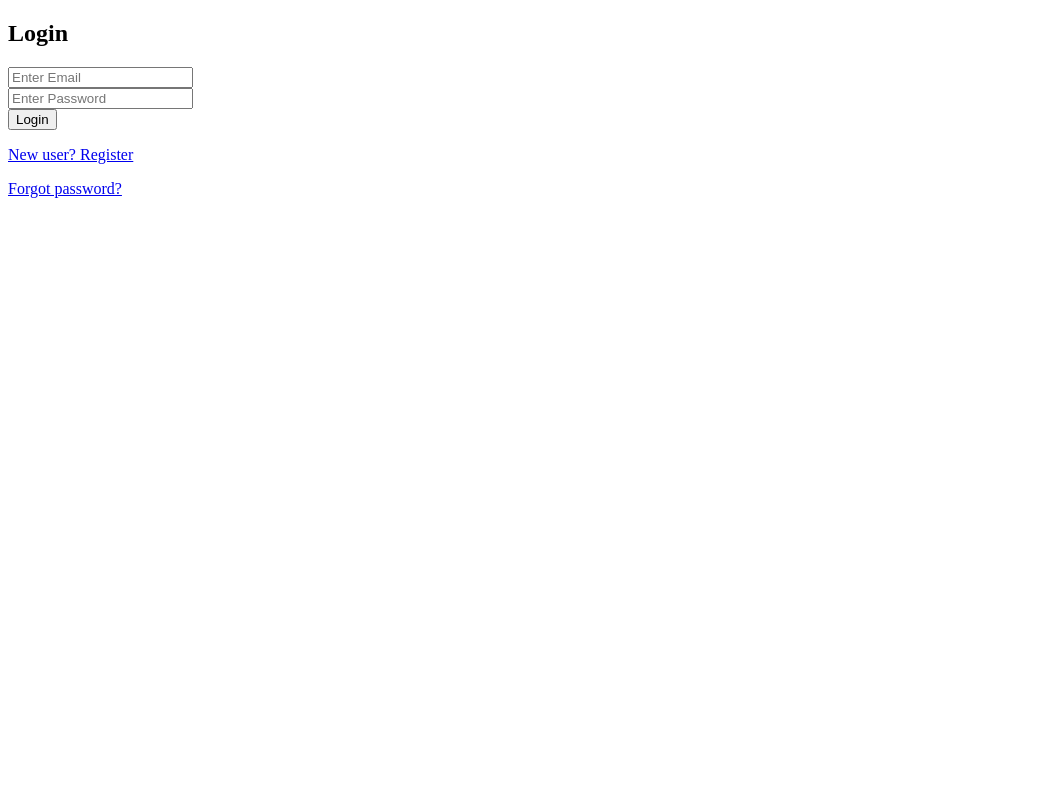
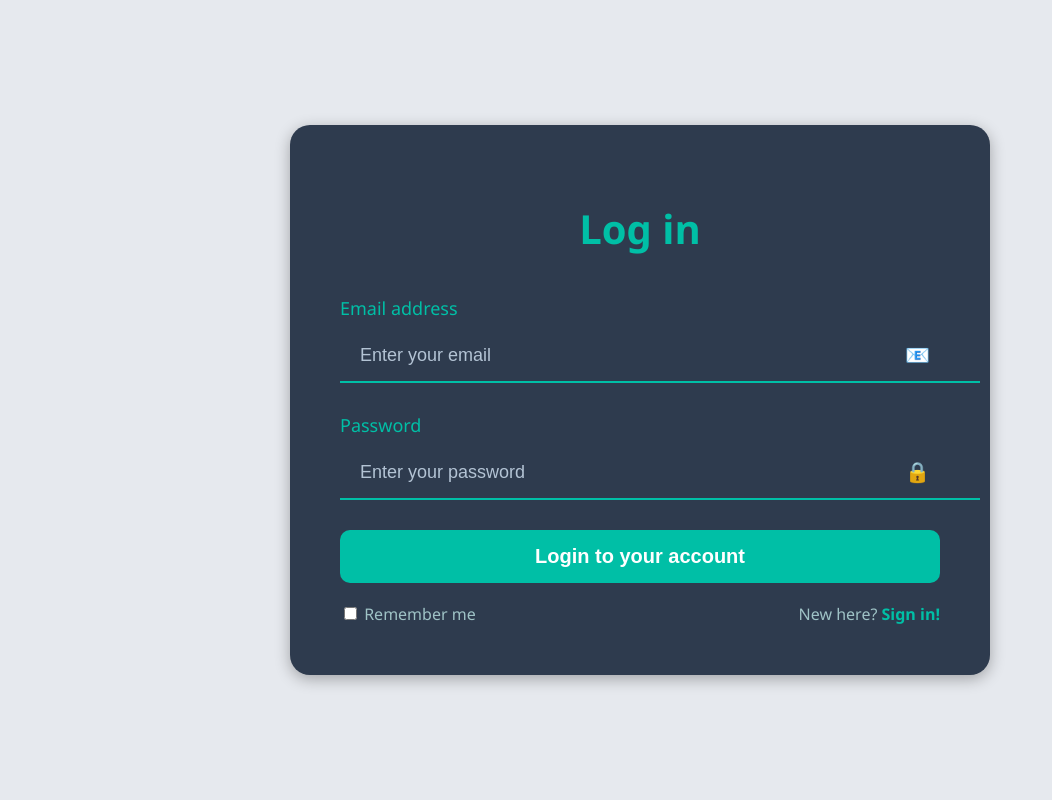
Before and after one commit to ManishKumar4595/python-password-manager, a Flask app: page /login in a window 1280 px wide. Shown: the whole page, without its empty margins (0-1052 px from the left). Run offline with Flask 3, Linux system fonts and the light colour scheme.

Commit message:
Update login.html

```diff
--- a/templates/login.html
+++ b/templates/login.html
@@ -1,23 +1,131 @@
 <!DOCTYPE html>
-<html>
+<html lang="en">
 <head>
+  <meta charset="UTF-8" />
   <title>Login | Password Manager</title>
+  <style>
+    body {
+      margin: 0;
+      height: 100vh;
+      background-color: #e6e9ee;
+      font-family: 'Segoe UI', Tahoma, Geneva, Verdana, sans-serif;
+      display: flex;
+      justify-content: center;
+      align-items: center;
+    }
+
+    .login-box {
+      background-color: #2e3b4e;
+      width: 60%;
+      max-width: 600px;
+      border-radius: 20px;
+      box-shadow: 0 4px 15px rgba(0,0,0,0.3);
+      padding: 50px;
+      color: #00bfa6;
+    }
+
+    h1 {
+      text-align: center;
+      font-size: 40px;
+      margin-bottom: 40px;
+    }
+
+    .form-group {
+      margin-bottom: 30px;
+      position: relative;
+    }
+
+    label {
+      display: block;
+      font-size: 18px;
+      margin-bottom: 10px;
+      color: #00bfa6;
+    }
+
+    input[type="email"],
+    input[type="password"] {
+      width: 100%;
+      padding: 15px 20px;
+      border: none;
+      border-bottom: 2px solid #00bfa6;
+      background-color: transparent;
+      color: white;
+      font-size: 18px;
+      outline: none;
+    }
+
+    input::placeholder {
+      color: #b3c3d4;
+    }
+
+    button {
+      width: 100%;
+      background-color: #00bfa6;
+      color: white;
+      border: none;
+      border-radius: 10px;
+      padding: 15px;
+      font-size: 20px;
+      font-weight: bold;
+      cursor: pointer;
+      transition: 0.3s;
+    }
+
+    button:hover {
+      background-color: #009b88;
+    }
+
+    .extra {
+      margin-top: 20px;
+      display: flex;
+      justify-content: space-between;
+      color: #9fc3c6;
+      font-size: 16px;
+    }
+
+    .extra a {
+      color: #00bfa6;
+      text-decoration: none;
+      font-weight: bold;
+    }
+
+    .extra a:hover {
+      text-decoration: underline;
+    }
+
+    .icon {
+      position: absolute;
+      right: 10px;
+      top: 45px;
+      font-size: 20px;
+      color: #00bfa6;
+    }
+
+  </style>
 </head>
 <body>
-  <h2>Login</h2>
-  <form method="POST">
-    <input type="email" name="email" placeholder="Enter Email" required><br>
-    <input type="password" name="password" placeholder="Enter Password" required><br>
-    <button type="submit">Login</button>
-  </form>
-  <p><a href="{{ url_for('register') }}">New user? Register</a></p>
-  <p><a href="{{ url_for('forgot') }}">Forgot password?</a></p>
-  {% with messages = get_flashed_messages(with_categories=true) %}
-  {% if messages %}
-    {% for category, message in messages %}
-      <p><strong>{{ category }}</strong>: {{ message }}</p>
-    {% endfor %}
-  {% endif %}
-  {% endwith %}
+  <div class="login-box">
+    <h1>Log in</h1>
+    <form method="POST" action="/login">
+      <div class="form-group">
+        <label>Email address</label>
+        <input type="email" name="email" placeholder="Enter your email" required>
+        <span class="icon">📧</span>
+      </div>
+
+      <div class="form-group">
+        <label>Password</label>
+        <input type="password" name="password" placeholder="Enter your password" required>
+        <span class="icon">🔒</span>
+      </div>
+
+      <button type="submit">Login to your account</button>
+
+      <div class="extra">
+        <span><input type="checkbox"> Remember me</span>
+        <span>New here? <a href="/register">Sign in!</a></span>
+      </div>
+    </form>
+  </div>
 </body>
 </html>
```
